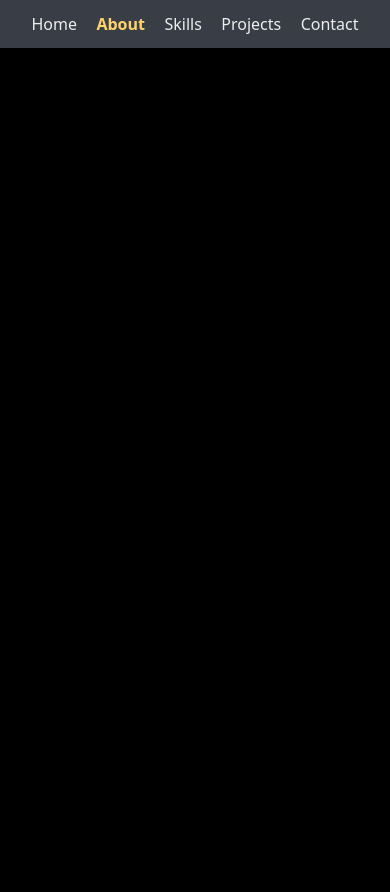
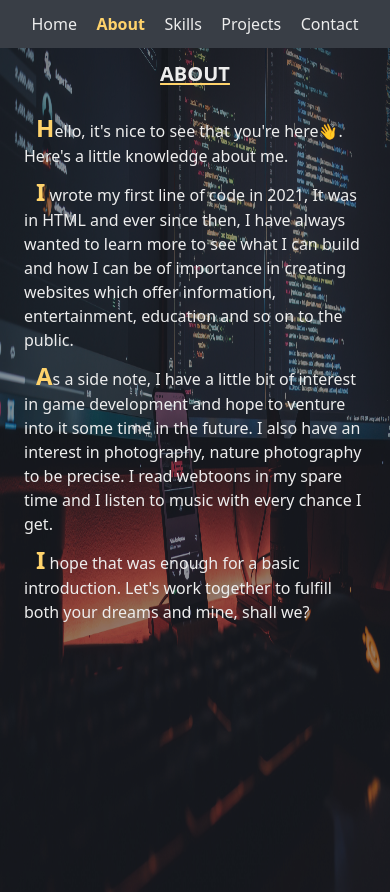
Before and after one commit to mishael-codes/portfolio-v2, a React (Vite) app: page /about in a window 390 px wide. Before the commit the page ends 844 px from the top, so only its background shows below. Built offline with nearby package versions, Linux system fonts and the light colour scheme.

Commit message:
added the about page and made it responsive

```diff
--- a/src/App.css
+++ b/src/App.css
@@ -6,7 +6,7 @@
 }
 
 body{
-  background-color: black;
+  background-color: hsl(218, 20%, 16%);
 }
 
 nav a.active{
--- a/src/components/nav.jsx
+++ b/src/components/nav.jsx
@@ -2,7 +2,7 @@ import { NavLink } from "react-router-dom";
 
 const Nav = () => {
   return (
-    <header className="flex justify-between p-3 md:p-6 bg-shadowColor">
+    <header className="flex justify-between p-3 md:p-6 bg-shadowColor relative">
       <div className="hidden md:block">
         <h1 className="text-accentColor font-bold font-mono text-lg uppercase lg:text-2xl">
           Mishael Enyi
--- a/src/components/pages/about.jsx
+++ b/src/components/pages/about.jsx
@@ -1,7 +1,41 @@
+import backgroundImg from "../../assets/images/bg/background-img.jpg";
 const About = () => {
   return (
     <>
-      <h1>About</h1>
+      <main className="w-screen relative">
+        <img src={backgroundImg} alt="" className="absolute z-0 h-screen w-screen opacity-50" />
+{        <div className="absolute h-screen overflow-auto">
+          <div className="w-full text-center">
+            <h1 className="text-textColor text-xl font-semibold uppercase underline underline-offset-2 decoration-accentColor mt-3 md:text-4xl">
+              About
+            </h1>
+          </div>
+          <div className="w-full relative p-6 text-textColor md:text-2xl md:pl-24 lg:flex lg:flex-col lg:items-start lg:justify-center lg:mt-24 xl:mt-0 lg:h-[700px] lg:w-1/2">
+            <p className="first-letter:text-2xl md:first-letter:text-5xl first-letter:text-accentColor first-letter:font-semibold indent-3 mb-2">
+              Hello, it's nice to see that you're here👋. Here's a little
+              knowledge about me.
+            </p>
+            <p className="first-letter:text-2xl md:first-letter:text-5xl first-letter:text-accentColor first-letter:font-semibold indent-3 mb-2">
+              I wrote my first line of code in 2021, It was in HTML and ever
+              since then, I have always wanted to learn more to see what I can
+              build and how I can be of importance in creating websites which
+              offer information, entertainment, education and so on to the
+              public.
+            </p>
+            <p className="first-letter:text-2xl md:first-letter:text-5xl first-letter:text-accentColor first-letter:font-semibold indent-3 mb-2">
+              As a side note, I have a little bit of interest in game
+              development and hope to venture into it some time in the future. I
+              also have an interest in photography, nature photography to be
+              precise. I read webtoons in my spare time and I listen to music
+              with every chance I get.
+            </p>
+            <p className="first-letter:text-2xl md:first-letter:text-5xl first-letter:text-accentColor first-letter:font-semibold indent-3">
+              I hope that was enough for a basic introduction. Let's work
+              together to fulfill both your dreams and mine, shall we?
+            </p>
+          </div>
+        </div>}
+      </main>
     </>
   );
 };
--- a/src/components/pages/home.jsx
+++ b/src/components/pages/home.jsx
@@ -10,28 +10,29 @@ const Home = () => {
           alt="background.jpg"
           className="absolute opacity-80 w-full h-screen"
         />
-        <div className="absolute flex items-center justify-center flex-col pb-28 px-5 h-screen md:flex-row-reverse md:justify-between">
+        <div className="w-full  absolute flex items-center justify-center flex-col pb-28 px-5 h-screen md:flex-row-reverse md:justify-between">
           <img
             src={heroImageMobile}
             alt=""
-            className=" w-1/2 rounded-full opacity-90"
+            className=" w-1/2 scale-[.70] rounded-full opacity-90"
           />
           <div className="w-full md:w-1/2 text-center mt-4 md:text-3xl">
             <h2 className="text-textColor opacity-100">
               My name is <br />
               <strong className="text-accentColor">Mishael Enyi</strong>
             </h2>
+            <br />
             <p className="text-textColor">
               I am a <br />
               <TypeAnimation
                 preRenderFirstString={true}
                 sequence={[
-                  "Frontend Developer",
+                  "Front-End Developer",
                   1000,
                   "React Developer",
                   1000,
-                  "Vue Developer",
-                  1000,
+                  /* "Vue Developer",
+                  1000, */
                 ]}
                 wrapper="strong"
                 speed={20}
```
